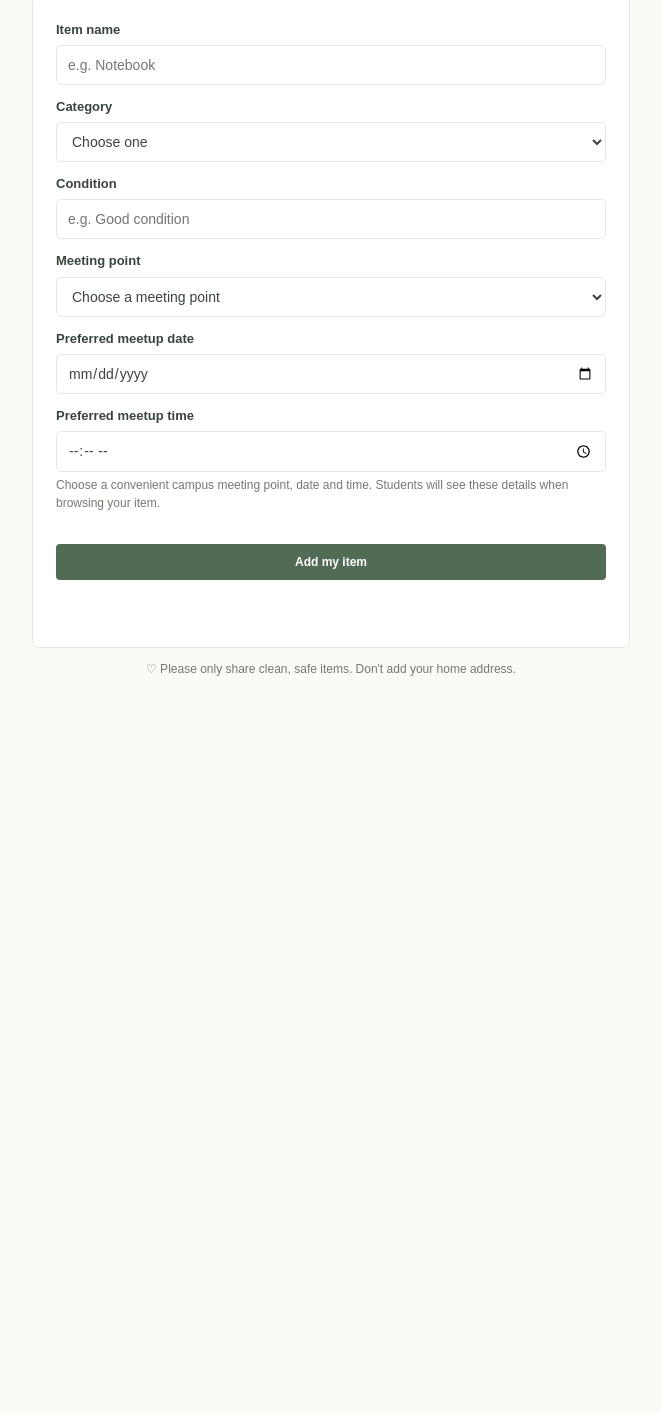
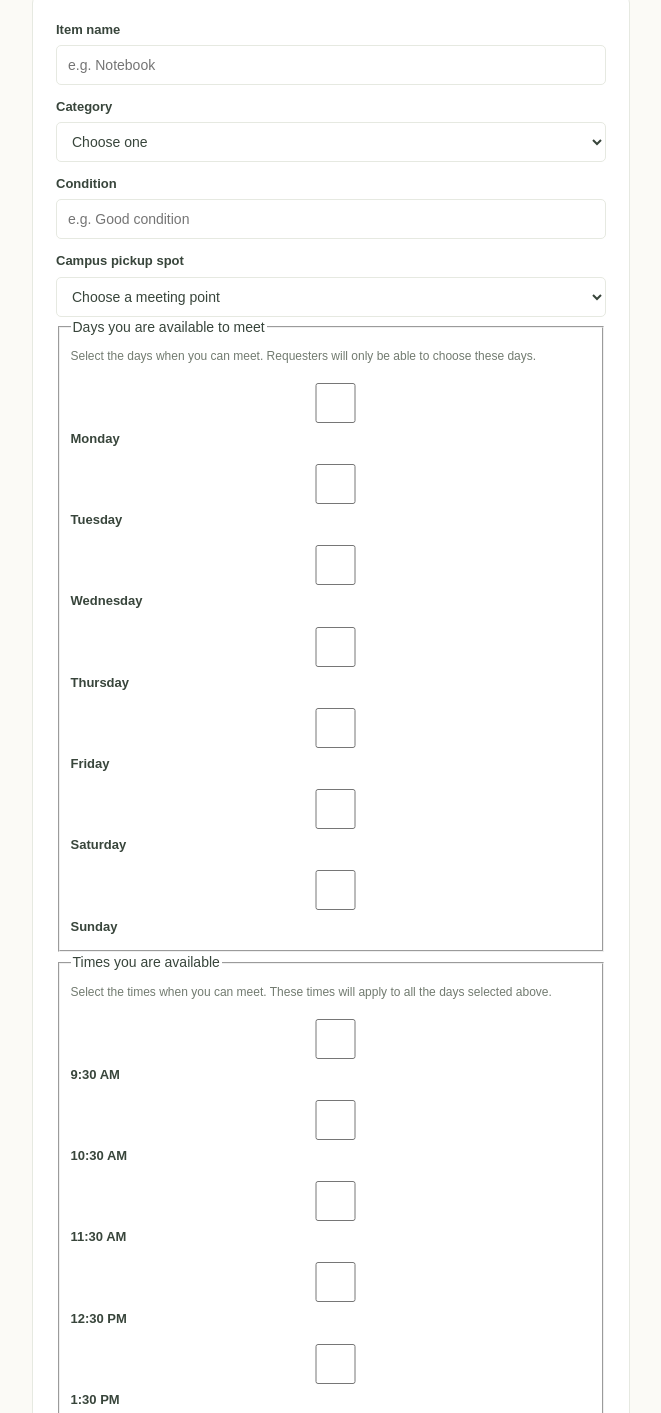
Before and after one commit to STARLORD-7/Campus_Pantry, a plain HTML site: page give.html in a window 1280 px wide. Shown: the part 244-1657 px from the top of the page, without its empty margins (309-970 px from the left). Before the commit the page ends 994 px from the top, so only its background shows below. Drawn offline with Linux system fonts and the light colour scheme.

Commit message:
Update give.html

```diff
--- a/give.html
+++ b/give.html
@@ -1,7 +1,6 @@
 
 <!DOCTYPE html>
 <html lang="en">
-
 <head>
   <meta charset="UTF-8">
   <meta name="viewport" content="width=device-width, initial-scale=1.0">
@@ -12,13 +11,11 @@
 <body>
 
 <header>
-
   <a class="logo" href="index.html" aria-label="Campus Pantry home">
     <span class="logo-mark" aria-hidden="true">
       <span class="logo-leaf">✦</span>
       <span class="logo-bowl"></span>
     </span>
-
     <span class="logo-name">
       Campus Pantry
       <small>PAY IT FORWARD</small>
@@ -34,8 +31,8 @@
   </nav>
 
   <div class="profile-wrap">
-
-    <button class="profile-dot"
+    <button
+      class="profile-dot"
       id="profile-toggle"
       type="button"
       aria-label="Open student account"
@@ -45,7 +42,6 @@
     </button>
 
     <div class="profile-menu" id="profile-menu" hidden>
-
       <div class="profile-heading">
         <span class="profile-avatar">P</span>
         <div>
@@ -64,10 +60,8 @@
       <a href="give.html">Share an item</a>
 
       <button type="button" id="sign-out">Sign out</button>
-
     </div>
   </div>
-
 </header>
 
 <main class="page givepage">
@@ -105,29 +99,53 @@
       maxlength="100"
       placeholder="e.g. Good condition">
 
-    <label for="pickup">Meeting point</label>
+    <label for="pickup">Campus pickup spot</label>
     <select id="pickup" required>
       <option value="">Choose a meeting point</option>
-      <option value="Student Centre">Student Centre</option>
-      <option value="Library entrance">Library entrance</option>
-      <option value="Main lobby">Main lobby</option>
+      <option>Student Centre</option>
+      <option>Library entrance</option>
+      <option>Main lobby</option>
     </select>
 
-    <label for="meetup-date">Preferred meetup date</label>
-    <input
-      id="meetup-date"
-      type="date"
-      required>
+    <fieldset class="availability-fieldset">
+      <legend>Days you are available to meet</legend>
 
-    <label for="meetup-time">Preferred meetup time</label>
-    <input
-      id="meetup-time"
-      type="time"
-      required>
+      <p class="form-note">
+        Select the days when you can meet. Requesters will only be able to choose these days.
+      </p>
+
+      <div class="availability-options">
+        <label><input type="checkbox" name="available-days" value="Monday"> Monday</label>
+        <label><input type="checkbox" name="available-days" value="Tuesday"> Tuesday</label>
+        <label><input type="checkbox" name="available-days" value="Wednesday"> Wednesday</label>
+        <label><input type="checkbox" name="available-days" value="Thursday"> Thursday</label>
+        <label><input type="checkbox" name="available-days" value="Friday"> Friday</label>
+        <label><input type="checkbox" name="available-days" value="Saturday"> Saturday</label>
+        <label><input type="checkbox" name="available-days" value="Sunday"> Sunday</label>
+      </div>
+    </fieldset>
+
+    <fieldset class="availability-fieldset">
+      <legend>Times you are available</legend>
+
+      <p class="form-note">
+        Select the times when you can meet. These times will apply to all the days selected above.
+      </p>
+
+      <div class="availability-options">
+        <label><input type="checkbox" name="available-times" value="09:30"> 9:30 AM</label>
+        <label><input type="checkbox" name="available-times" value="10:30"> 10:30 AM</label>
+        <label><input type="checkbox" name="available-times" value="11:30"> 11:30 AM</label>
+        <label><input type="checkbox" name="available-times" value="12:30"> 12:30 PM</label>
+        <label><input type="checkbox" name="available-times" value="13:30"> 1:30 PM</label>
+        <label><input type="checkbox" name="available-times" value="14:30"> 2:30 PM</label>
+        <label><input type="checkbox" name="available-times" value="15:30"> 3:30 PM</label>
+        <label><input type="checkbox" name="available-times" value="16:30"> 4:30 PM</label>
+      </div>
+    </fieldset>
 
     <p class="form-note">
-      Choose a convenient campus meeting point, date and time.
-      Students will see these details when browsing your item.
+      You can view and cancel your available listings anytime from My Listings.
     </p>
 
     <button type="submit" class="btn wide">
```
